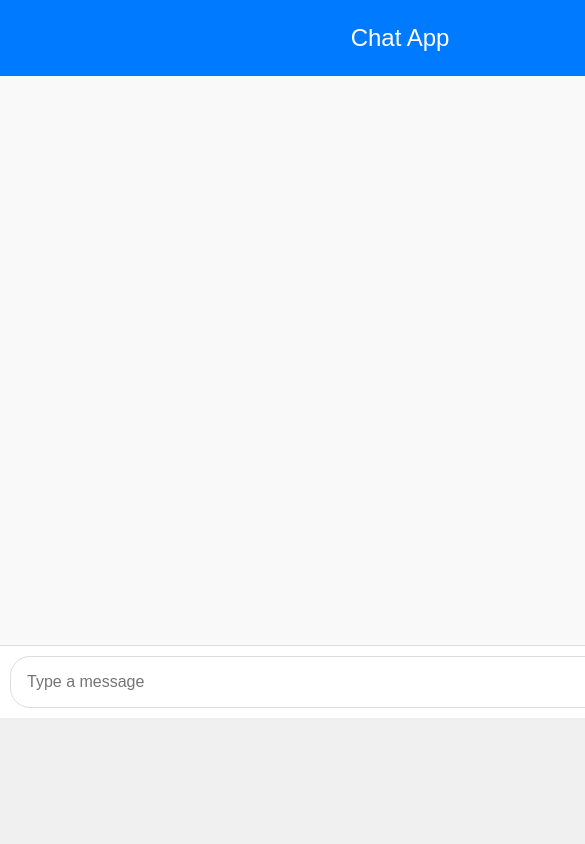
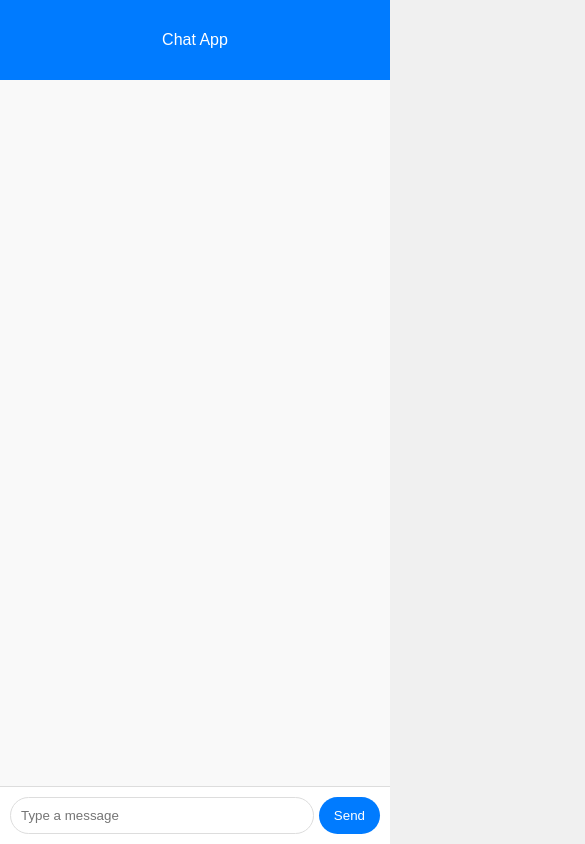
Before and after one commit to MohitProg/Chat-Web-App, a website: page public/index.html in a window 390 px wide. Shown: the top 844 px of the page, 585 px wide, since content can reach past the window. Drawn offline with nearby package versions, Linux system fonts and the light colour scheme; no server answers.

Commit message:
fix the issue of css

```diff
--- a/public/index.html
+++ b/public/index.html
@@ -9,53 +9,46 @@
     body {
     font-family: Arial, sans-serif;
 
-
+      height: 100vh;
     margin: 0;
     background-color: #f0f0f0;
 }
 
 .chat-container {
-        background-color: red;
-        margin: 0px auto;
-        width: 600px;
-        /* max-width: 100%; */
-
+    width: 400px;
+    margin: auto;
+    max-width: 100%;
     background: #fff;
     border-radius: 8px;
     box-shadow: 0 0 10px rgba(0, 0, 0, 0.1);
     display: flex;
     flex-direction: column;
     overflow: hidden;
+    height: 100vh;
+
 
 }
 
 .chat-header {
     background: #007bff;
     color: #fff;
-        /* padding: 15px; */
-        padding:0px;
-        font-size: 1.5rem;
+    padding: 15px;
     text-align: center;
 }
 
 .chat-box {
-        max-height: 65vh;
-        height: 70vh;
+    flex: 1;
     padding: 15px;
     overflow-y: auto;
     background: #f9f9f9;
 }
 
 .message {
-        margin-bottom: 2.3rem;
+    margin-bottom: 15px;
     padding: 10px;
-        font-size: 3rem;
     border-radius: 10px;
     position: relative;
     max-width: 80%;
-        text-wrap: balance ;
-        text-overflow: ellipsis;
-
 }
 
 .message p {
@@ -75,7 +68,7 @@
 }
 
 .time {
-        font-size: 1rem;
+    font-size: 12px;
     position: absolute;
     bottom: -20px;
     right: 10px;
@@ -90,20 +83,16 @@
 
 .chat-input input {
     flex: 1;
-        padding: 1rem;
+    padding: 10px;
     border: 1px solid #ddd;
     border-radius: 20px;
     margin-right: 10px;
-        font-size: 2rem;
 }
-      .chat-input input::placeholder {
-        font-size: 1.8rem;
-      }
+
 .chat-input button {
     padding: 10px 20px;
     background: #007bff;
     border: none;
-        font-size: 2rem;
     color: #fff;
     border-radius: 20px;
     cursor: pointer;
@@ -115,10 +104,9 @@
 
 /* Responsive Design */
 
-      @media (max-width: 400px) {
+@media (max-width: 768px) {
     .chat-container {
-
-          width: 375px;
+        width: 100%;
         height: 100%;
         border-radius: 0;
         box-shadow: none;
@@ -126,21 +114,14 @@
 
     .chat-input {
         padding: 10px;
-          width: "400px";
     }
 
     .chat-input input {
         margin-right: 5px;
-          font-size: 1rem;
-        }
-
-        .chat-input input::placeholder{
-           font-size: 1rem;
     }
 
     .chat-input button {
-         padding: 5px 14px;
-         font-size: 1rem;
+        padding: 10px 15px;
     }
 
     .chat-box {
@@ -149,8 +130,7 @@
 
     .message {
         margin-bottom: 15px;
-          padding: 8px ;
-          font-size: 1.2rem;
+        padding: 8px;
     }
 
     .time {
@@ -159,49 +139,6 @@
     }
 }
 
-      @media (max-width: 1000px) {
-        .chat-container {
-
-          width: 800px;
-          height: 100%;
-          border-radius: 0;
-          box-shadow: none;
-        }
-
-        .chat-input {
-          padding: 10px;
-          width: "400px";
-        }
-
-        .chat-input input {
-          margin-right: 5px;
-          font-size: 1rem;
-        }
-
-        .chat-input input::placeholder{
-           font-size: 1rem;
-        }
-
-        .chat-input button {
-         padding: 5px 14px;
-         font-size: 1rem;
-        }
-
-        .chat-box {
-          padding: 10px;
-        }
-
-        .message {
-          margin-bottom: 15px;
-          padding: 8px ;
-          font-size: 1.2rem;
-        }
-
-        .time {
-          font-size: 10px;
-          bottom: -15px;
-        }
-      }
    </style>
   </head>
   <body>
```
Lines whose indentation alone changed are shown as unchanged.
